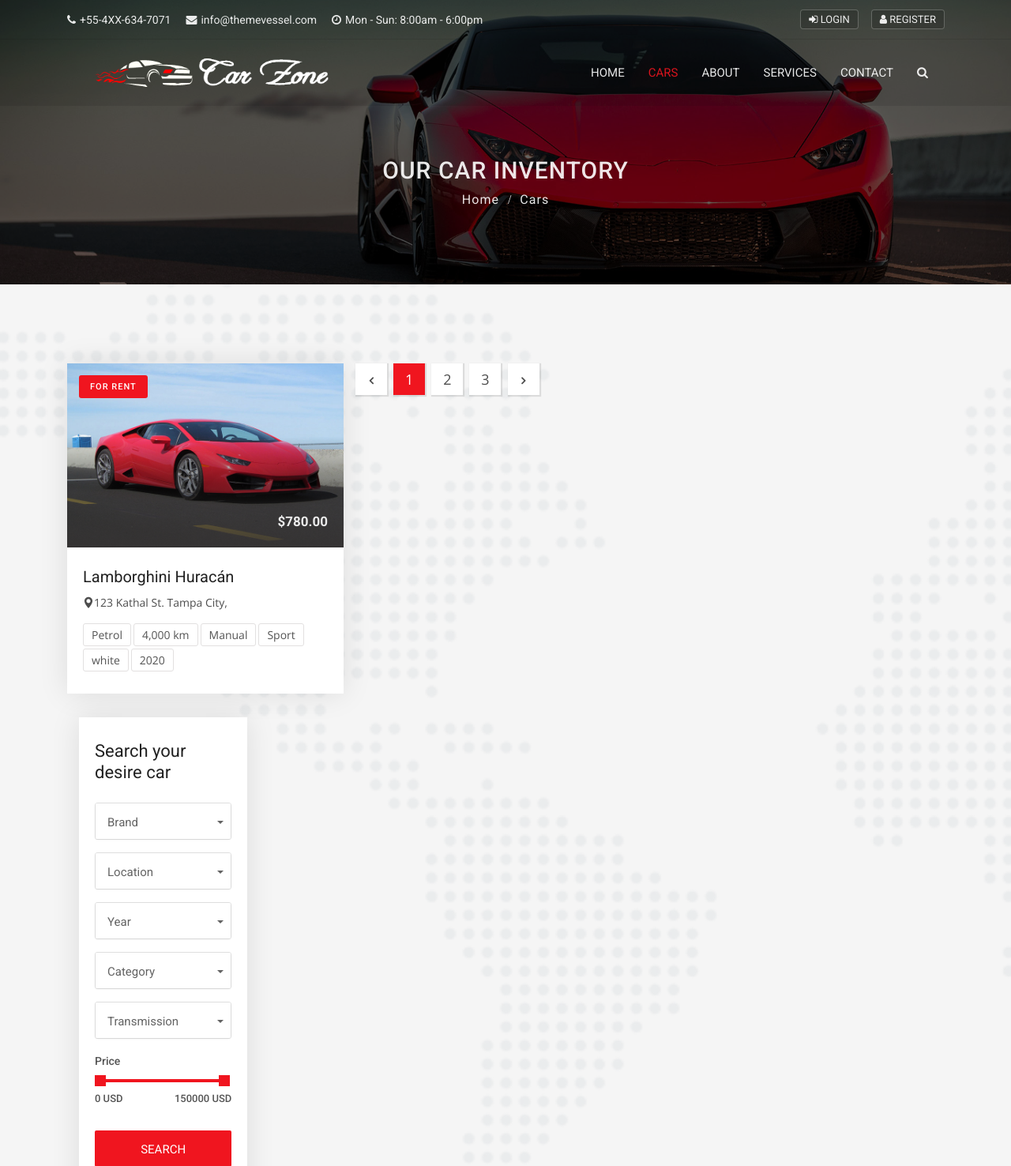
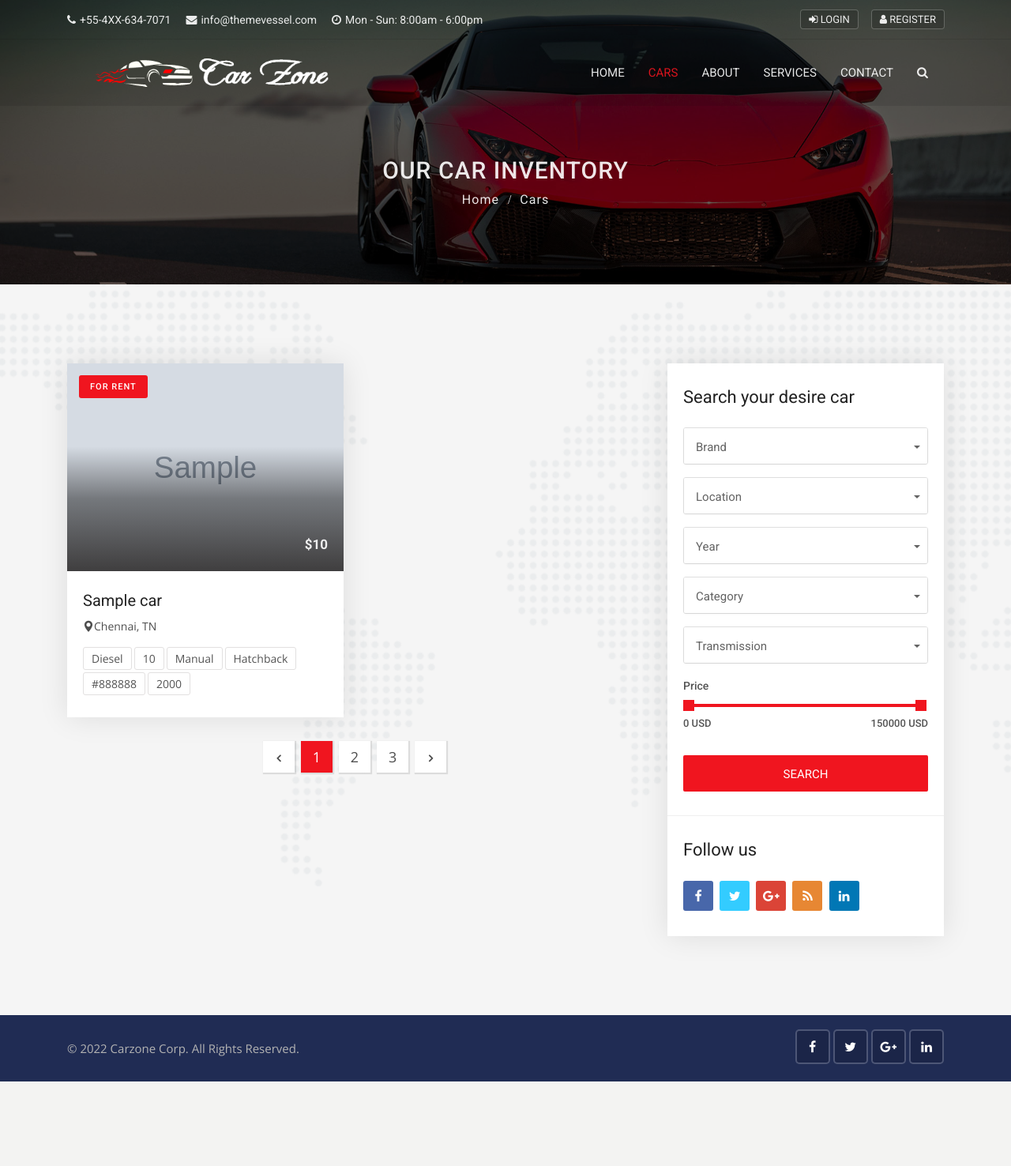
Before and after one commit to shivshankar31/used-car-sale, a Django app: page /cars/ in a window 1280 px wide. Shown: the top 1476 px of the page at 79% size. After the commit the page ends 1369 px from the top, so only its background shows below. Run offline with Django 4.2, Linux system fonts and the light colour scheme; tables that the repository leaves empty hold one stand-in row (values such as "Sample post"); grey boxes marked "Sample" are stand-in pictures; parts of the project's set-up code (start-up, migrations or seed data) failed here and were passed over; some libraries are stand-ins or nearby versions.

Commit message:
41: step 21: display all cars in car page

```diff
--- a/cars/views.py
+++ b/cars/views.py
@@ -5,10 +5,10 @@
 
 def cars(request):
 
-    cars = Car.objects.all()
+    cars = Car.objects.order_by('-created_date')
 
     car = {
-        'car': cars
+        'car': cars,
     }
 
     return render (request, 'cars/cars.html', car)
--- a/templates/cars/cars.html
+++ b/templates/cars/cars.html
@@ -1,5 +1,6 @@
 {% extends 'base.html' %}
 {% load static %}
+{% load humanize %}
 
 {% block content %}
 
@@ -31,33 +32,43 @@
                         <div class="col-lg-6 col-md-6">
                             <div class="car-box-3">
                                 <div class="car-thumbnail">
-                                <a href="car-details.html" class="car-img">
+                                    <a href="{% url 'car_detail' cars.id %}" class="car-img" style= "min-height:262px; max-height:262px;">
                                         <div class="tag">For Rent</div>
                                         <div class="price-box">
-                                        <span>$780.00</span>
+                                            <span>${{ cars.price | intcomma }}</span>
                                         </div>
-                                    <img class="d-block w-100" src="img/car/car-1.jpg" alt="car">
+                                        <img class="d-block w-100" src="{{ cars.car_photo.url }}" alt="car">
                                     </a>
                                     <div class="carbox-overlap-wrapper">
                                         <div class="overlap-box">
                                             <div class="overlap-btns-area">
                                                 <div class="car-magnify-gallery">
-                                                <a href="img/car/car-1.jpg" class="overlap-btn">
+                                                    {% if cars.car_photo1 %}
+                                                    <a href="{{ cars.car_photo1.url }}" class="overlap-btn">
                                                         <i class="fa fa-expand"></i>
-                                                    <img class="hidden" src="img/car/car-1.jpg">
+                                                        <img class="hidden" src="{{ cars.car_photo1.url }}">
                                                     </a>
-                                                <a href="img/car/car-2.jpg" class="hidden" >
-                                                    <img class="hidden" src="img/car/car-2.jpg">
+                                                    {% endif %}
+                                                    {% if cars.car_photo2 %}
+                                                    <a href="{{ cars.car_photo2.url }}" class="hidden" >
+                                                        <img class="hidden" src="{{ cars.car_photo2.url }}">
                                                     </a>
-                                                <a href="img/car/car-3.jpg" class="hidden">
-                                                    <img class="hidden" src="img/car/car-3.jpg">
+                                                    {% endif %}
+                                                    {% if cars.car_photo3 %}
+                                                    <a href="{{ cars.car_photo3.url }}" class="hidden">
+                                                        <img class="hidden" src="{{ cars.car_photo3.url }}">
                                                     </a>
-                                                <a href="img/car/car-4.jpg" class="hidden">
-                                                    <img class="hidden" src="img/car/car-4.jpg">
+                                                    {% endif %}
+                                                    {% if cars.car_photo4 %}
+                                                    <a href="{{ cars.car_photo4.url }}" class="hidden">
+                                                        <img class="hidden" src="{{ cars.car_photo4.url }}">
                                                     </a>
-                                                <a href="img/car/car-5.jpg" class="hidden" >
-                                                    <img class="hidden" src="img/car/car-5.jpg">
+                                                    {% endif %}
+                                                    {% if cars.car_photo5 %}
+                                                    <a href="{{ cars.car_photo5.url }}" class="hidden" >
+                                                        <img class="hidden" src="{{ cars.car_photo5.url }}">
                                                     </a>
+                                                    {% endif %}
                                                 </div>
                                             </div>
                                         </div>
@@ -65,25 +76,27 @@
                                 </div>
                                 <div class="detail">
                                     <h1 class="title">
-                                    <a href="car-details.html">Lamborghini Huracán</a>
+                                        <a href="{% url 'car_detail' cars.id %}">{{ cars.car_title }}</a>
                                     </h1>
                                     <div class="location">
-                                    <a href="car-details.html">
-                                        <i class="flaticon-pin"></i>123 Kathal St. Tampa City,
+                                        <a href="{% url 'car_detail' cars.id %}">
+                                            <i class="flaticon-pin"></i>{{ cars.city}}, {{ cars.state}}
                                         </a>
                                     </div>
                                     <ul class="facilities-list clearfix">
-                                    <li>Petrol</li>
-                                    <li>4,000 km</li>
-                                    <li>Manual</li>
-                                    <li>Sport</li>
-                                    <li>white</li>
-                                    <li>2020</li>
+                                        <li>{{ cars.fuel_type }}</li>
+                                        <li>{{ cars.millage }}</li>
+                                        <li>{{ cars.trasmission }}</li>
+                                        <li>{{ cars.body_style }}</li>
+                                        <li>{{ cars.color }}</li>
+                                        <li>{{ cars.year }}</li>
                                     </ul>
                                 </div>
                             </div>
                         </div>
                     {% endfor%}
+                </div>
+
                 <!-- Page navigation start -->
                 <div class="pagination-box p-box-2 text-center">
                     <nav aria-label="Page navigation example">
```
Also changed, not shown: templates/pages/home.html (+5 -5 lines), 1 other file. Lines whose indentation alone changed are shown as unchanged.
